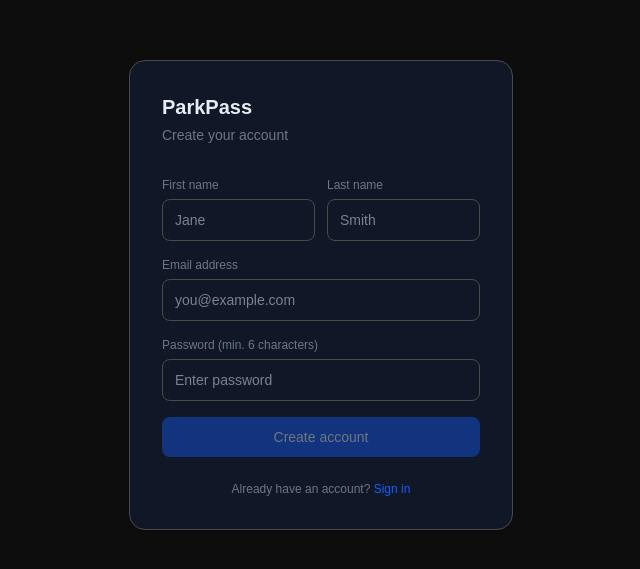
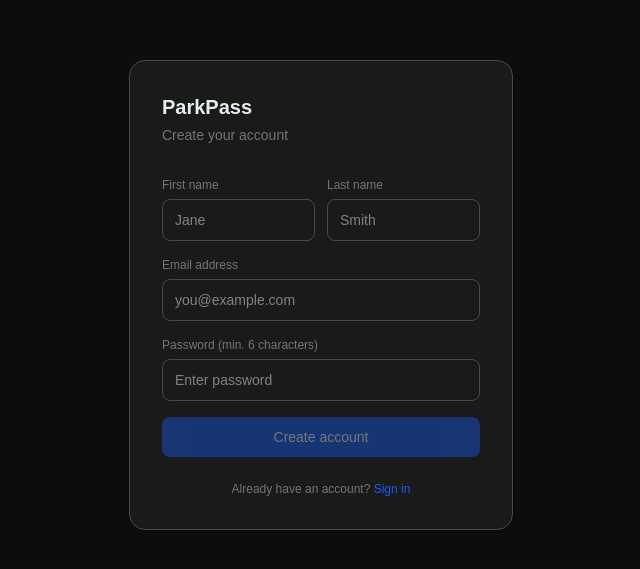
Before and after one commit to ocodner-7/parkpass, a Next.js app: page /register in a window 1280 px wide. Shown: the part 105-674 px from the top of the page, without its empty margins (319-959 px from the left). Built offline with nearby package versions, Linux system fonts and the light colour scheme; no server answers.

Commit message:
chore: amend login and register form colours

```diff
--- a/app/login/page.tsx
+++ b/app/login/page.tsx
@@ -34,7 +34,7 @@ export default function LoginPage() {
 
   return (
     <div className="min-h-screen bg-surface-primary flex items-center justify-center">
-      <div className="bg-gray-900 border border-border-default rounded-2xl shadow-sm w-full max-w-sm p-8">
+      <div className="bg-surface-secondary border border-border-default rounded-2xl shadow-sm w-full max-w-sm p-8">
         <div className="mb-8">
           <h1 className="text-xl font-semibold text-content-primary">ParkPass</h1>
           <p className="text-sm text-content-muted mt-1">Sign in to your account</p>
--- a/app/register/page.tsx
+++ b/app/register/page.tsx
@@ -41,7 +41,7 @@ export default function RegisterPage() {
 
   return (
     <div className="min-h-screen bg-surface-primary flex items-center justify-center">
-      <div className="bg-gray-900 border border-border-default rounded-2xl shadow-sm w-full max-w-sm p-8">
+      <div className="bg-surface-secondary border border-border-default rounded-2xl shadow-sm w-full max-w-sm p-8">
         {/* Logo */}
         <div className="mb-8">
           <h1 className="text-xl font-semibold text-content-primary">
```
